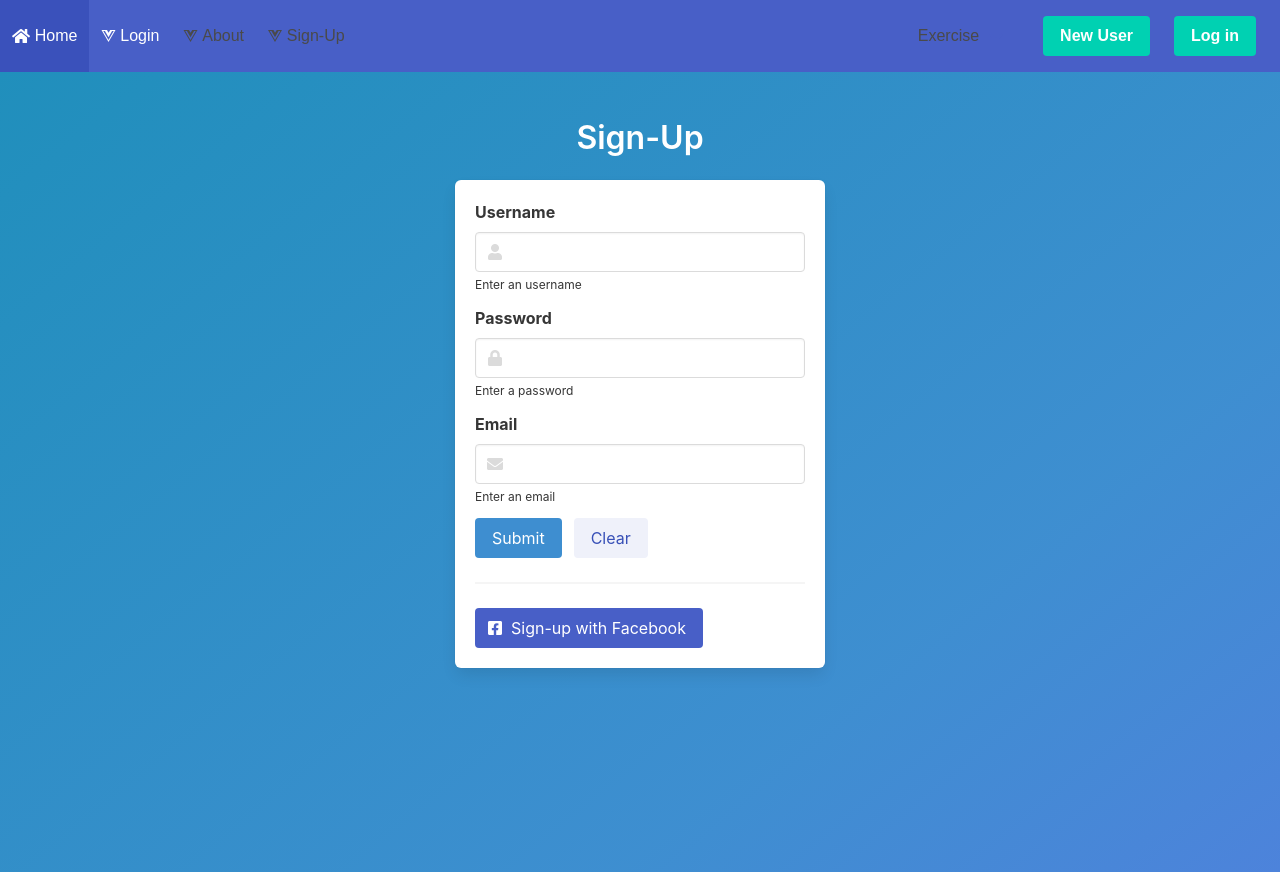
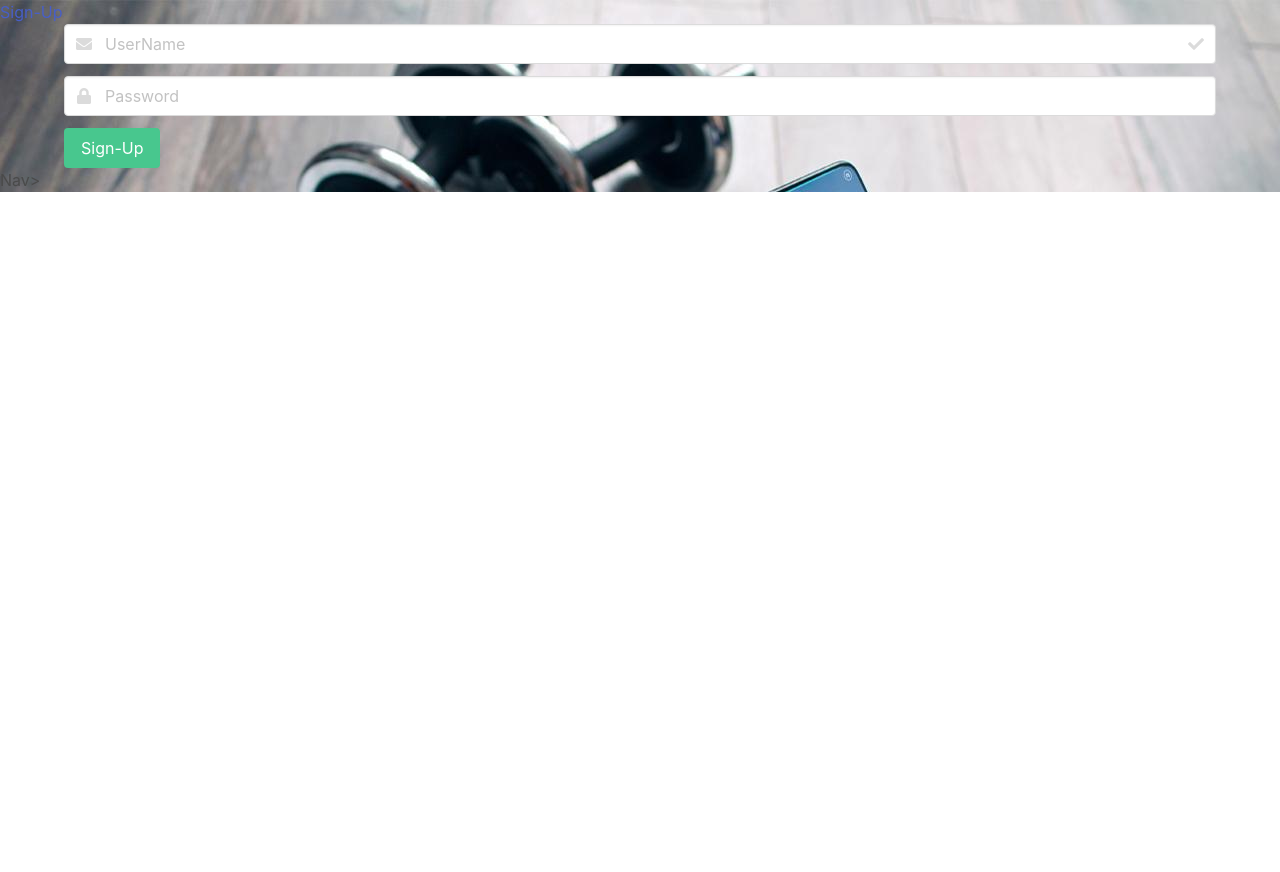
Before and after one commit to gorlagup1/fitness-tracker, a Vue app in the folder client/: page /SignUp in a window 1280 px wide. After the commit the page ends 800 px from the top, so only its background shows below. Built offline with nearby package versions, Linux system fonts and the light colour scheme.

Commit message:
--- Auto-Git Commit ---

```diff
--- a/client/src/App.vue
+++ b/client/src/App.vue
@@ -1,7 +1,9 @@
 <template>
   <div id="app">
-  <MyNav></MyNav>
-       <router-view/>
+    <div id ="nav">
+      <router-link to="/Sign-Up">Sign-Up</router-link>
+  </div>
+       <router-view/>Nav>
   </div>
 </template>
 <script>
--- /dev/null
+++ b/client/src/models/Sign.js
@@ -0,0 +1,11 @@
+const Sign = [
+    { Name: 'Pavani', Password: '2020', Email: 'gorlagup1@hawkmail.newpaltz.edu' },
+    { Name: 'Pavan', Password: '5780', Email: '547gpavani@newpaltz.edu' },
+    ];
+export let CurrentSign = null;
+export function SignUp(email, password) {
+const Sign = Sign.find(x => x.Email == email);
+    if(!Sign) throw Error('User not found');
+    if(Sign.Password != password) throw Error('Wrong Password');
+return CurrentSign= Sign;
+}
--- a/client/src/views/Sign-Up.vue
+++ b/client/src/views/Sign-Up.vue
@@ -1,90 +1,50 @@
 <template>
-  <div class="signup">
-      <section class="hero is-info is-bold is-fullheight">
-        <div class="hero-body" style="display: inline-block;">
-            <div class="title has-text-centered">Sign-Up</div>
-            <div class="container level-item">
-                <div class="box">
-
+  <form class="container" @submit.prevent="Sign">
+      {{error}}
       <div class="field">
-                        <label class="label">Username</label>
-                        <div class="control has-icons-left has-icons-right">
-                          <input class="input" type="text" v-model="username">
+        <p class="control has-icons-left has-icons-right">
+            <input class="input" type="UserName" placeholder="UserName" v-model="UserName" >
             <span class="icon is-small is-left">
-                            <i class="fas fa-user"></i>
+            <i class="fas fa-envelope"></i>
             </span>
+            <span class="icon is-small is-right">
+            <i class="fas fa-check"></i>
+            </span>
+        </p>
         </div>
-                        <p class="help is-dark">Enter an username</p>
-                      </div>
-
         <div class="field">
-                        <label class="label">Password</label>
-                        <div class="control has-icons-left has-icons-right">
-                            <input class="input" type="password" v-model="password">
+        <p class="control has-icons-left">
+            <input class="input" type="password" placeholder="Password" v-model="password">
             <span class="icon is-small is-left">
             <i class="fas fa-lock"></i>
             </span>
-                            <p class="help is-dark">Enter a password</p>
+        </p>
         </div>
+        <div class="field">
+        <p class="control">
+            <button class="button is-success" v-on:click="Sign">
+            Sign-Up
+            </button>
+        </p>
         </div>
-
-                      <div class="field">
-                        <label class="label">Email</label>
-                        <div class="control has-icons-left">
-                          <input class="input" type="email" v-model="email">
-                          <span class="icon is-small is-left">
-                            <i class="fas fa-envelope"></i>
-                          </span>
-                        </div>
-                        <p class="help is-dark">Enter an email</p>
-                      </div>
-
-                      <div class="field is-grouped">
-                        <div class="control">
-                          <button class="button is-info">Submit</button>
-                        </div>
-                        <div class="control">
-                          <button class="button is-link is-light" @click="clear">Clear</button>
-                        </div>
-                      </div>
-
-                      <hr>
-
-                      <div class="field">
-                        <div class="control has-icon-left">
-                          <button class="button is-link">
-                            <span class="icon is-small is-left">
-                              <i class="fab fa-facebook-square"></i>
-                            </span>
-                            <span>
-                              Sign-up with Facebook
-                            </span>
-                          </button>
-                        </div>
-                      </div>
-
-                    </div>
-                </div>
-            </div>
-    </section>
-  </div>
+  </form>
 </template>
 
 <script>
-  import { SignUp } from "../models/Users";
+  import { SignUp } from "../models/Sign";
+
 export default {
   data(){
     return{
-    username: "",
-    email: "",
-    password: ""
-
+      email:'',
+      passsword:'',
+      error:''
     }
   },
   methods:{
-          SignUp(){
+          Sign(){
         try {
-          Sign-Up(this.email, this.password);
+          Sign-Up(this.Username, this.password);
           this.$router.push('/Exercise');
         } catch (error) {
           this.error = error;
@@ -95,4 +55,5 @@ export default {
 </script>
 
 <style>
+
 </style>
```
Also changed, not shown: client/src/models/Users.js (line endings or trailing spaces). Lines whose indentation alone changed are shown as unchanged.
